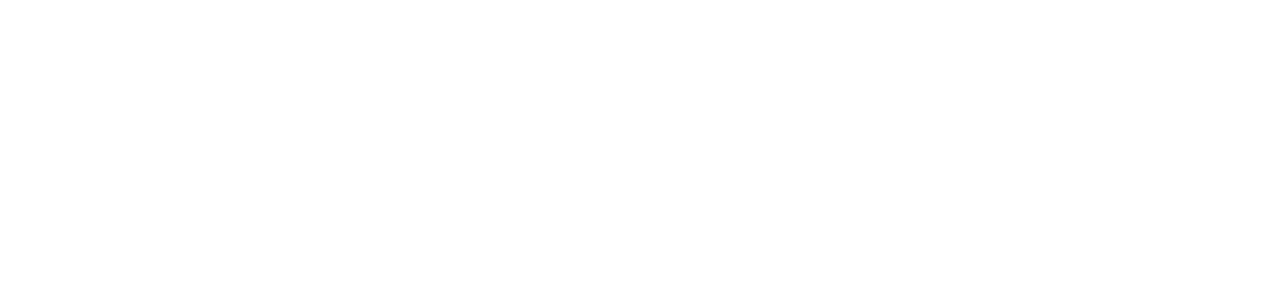
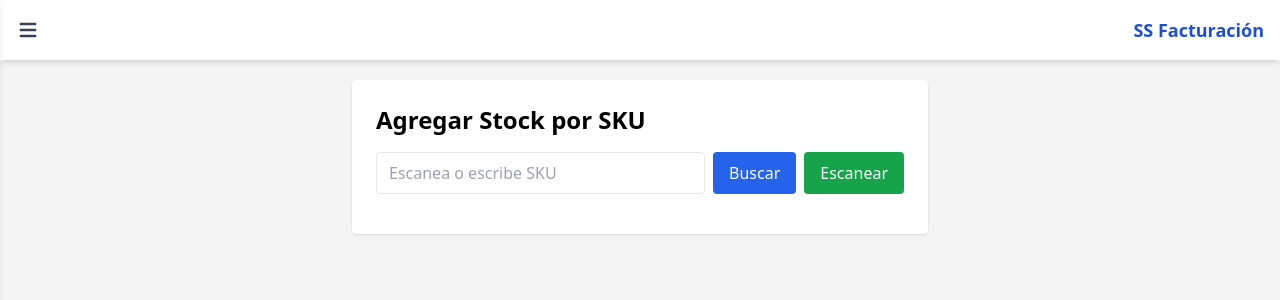
Before and after one commit to AnderSegovia/facturacion-frontend, a React (Vite) app: page /inventario/agregar in a window 1280 px wide. Before the commit this address had no page. Shown: the top 300 px of the page. Built offline with nearby package versions, Linux system fonts and the light colour scheme.

Commit message:
Add inventario-SKU

```diff
--- a/src/App.jsx
+++ b/src/App.jsx
@@ -11,6 +11,7 @@
 import FacturasLista from './pages/FacturasLista';
 import FacturaFormulario from './pages/FacturaFormulario';
 import FacturaDetalle from './pages/FacturaDetalle';
+import InventarioAgregar from './pages/InventarioAgregar';
 
 
 export default function App() {
@@ -28,6 +29,7 @@
           <Route path="facturas/lista" element={<FacturasLista />} />
           <Route path="/facturas/nueva" element={<FacturaFormulario />} />
           <Route path="/facturas/ver/:id" element={<FacturaDetalle />} />
+          <Route path="/inventario/agregar" element={<InventarioAgregar />} />
         </Route>
       </Routes>
     </Router>
--- a/src/components/Layout.jsx
+++ b/src/components/Layout.jsx
@@ -7,6 +7,7 @@
   { name: 'Clientes', path: '/clientes/lista' },
   { name: 'Productos', path: '/productos/lista' },
   { name: 'Facturas', path: '/facturas/lista' },
+  { name: 'Inventario', path: '/inventario/agregar' },
 ];
 
 export default function Layout() {
--- /dev/null
+++ b/src/pages/InventarioAgregar.jsx
@@ -0,0 +1,106 @@
+import { useState, useRef } from 'react';
+import { Html5Qrcode } from 'html5-qrcode';
+import api from '../api';
+
+export default function InventarioAgregar() {
+  const [sku, setSku] = useState('');
+  const [producto, setProducto] = useState(null);
+  const [cantidadAgregar, setCantidadAgregar] = useState('');
+  const [mensaje, setMensaje] = useState('');
+  const [escanerActivo, setEscanerActivo] = useState(false);
+  const scannerRef = useRef(null);
+
+  const buscarProducto = async (sku) => {
+    try {
+      const res = await api.get(`/productos/sku/${sku}`);
+      setProducto(res.data);
+      setMensaje('');
+    } catch (err) {
+      setProducto(null);
+      setMensaje('Producto no encontrado con ese SKU');
+    }
+  };
+
+  const iniciarEscaner = async () => {
+    setEscanerActivo(true);
+    const html5QrCode = new Html5Qrcode("scanner");
+
+    try {
+      const config = { fps: 10, qrbox: 250 };
+      await html5QrCode.start(
+        { facingMode: "environment" },
+        config,
+        (decodedText) => {
+          setSku(decodedText);
+          buscarProducto(decodedText);
+          html5QrCode.stop();
+          setEscanerActivo(false);
+        }
+      );
+    } catch (err) {
+      console.error("Error al iniciar escáner:", err);
+      setEscanerActivo(false);
+    }
+  };
+
+  const actualizarStock = async () => {
+    if (!producto || !cantidadAgregar || isNaN(cantidadAgregar)) return;
+
+    try {
+      const nuevoStock = producto.stock + parseInt(cantidadAgregar);
+      await api.put(`/productos/${producto._id}/stock`, { stock: nuevoStock });
+      setMensaje('✅ Stock actualizado correctamente');
+      setProducto({ ...producto, stock: nuevoStock });
+      setCantidadAgregar('');
+    } catch (error) {
+      setMensaje('❌ Error al actualizar stock');
+    }
+  };
+
+  return (
+    <div className="p-6 max-w-xl mx-auto bg-white rounded shadow">
+      <h1 className="text-2xl font-bold mb-4">Agregar Stock por SKU</h1>
+
+      <div className="flex gap-2 mb-4">
+        <input
+          type="text"
+          value={sku}
+          onChange={(e) => setSku(e.target.value)}
+          placeholder="Escanea o escribe SKU"
+          className="flex-1 border px-3 py-2 rounded"
+        />
+        <button onClick={() => buscarProducto(sku)} className="bg-blue-600 text-white px-4 rounded">Buscar</button>
+        <button onClick={iniciarEscaner} className="bg-green-600 text-white px-4 rounded">Escanear</button>
+      </div>
+
+      {escanerActivo && (
+        <div id="scanner" className="w-full h-[300px] border mb-4" ref={scannerRef}></div>
+      )}
+
+      {mensaje && <p className="text-blue-600 mb-4">{mensaje}</p>}
+
+      {producto && (
+        <div className="space-y-3">
+          <div><strong>Producto:</strong> {producto.nombre}</div>
+          <div><strong>Stock actual:</strong> {producto.stock}</div>
+
+          <input
+            type="number"
+            min="1"
+            value={cantidadAgregar}
+            onChange={(e) => setCantidadAgregar(e.target.value)}
+            placeholder="Cantidad a agregar"
+            className="w-full border px-3 py-2 rounded"
+          />
+
+          <button
+            onClick={actualizarStock}
+            className="bg-blue-700 text-white px-4 py-2 rounded mt-2"
+          >
+            Actualizar Stock
+          </button>
+        </div>
+      )}
+    </div>
+  );
+}
```
